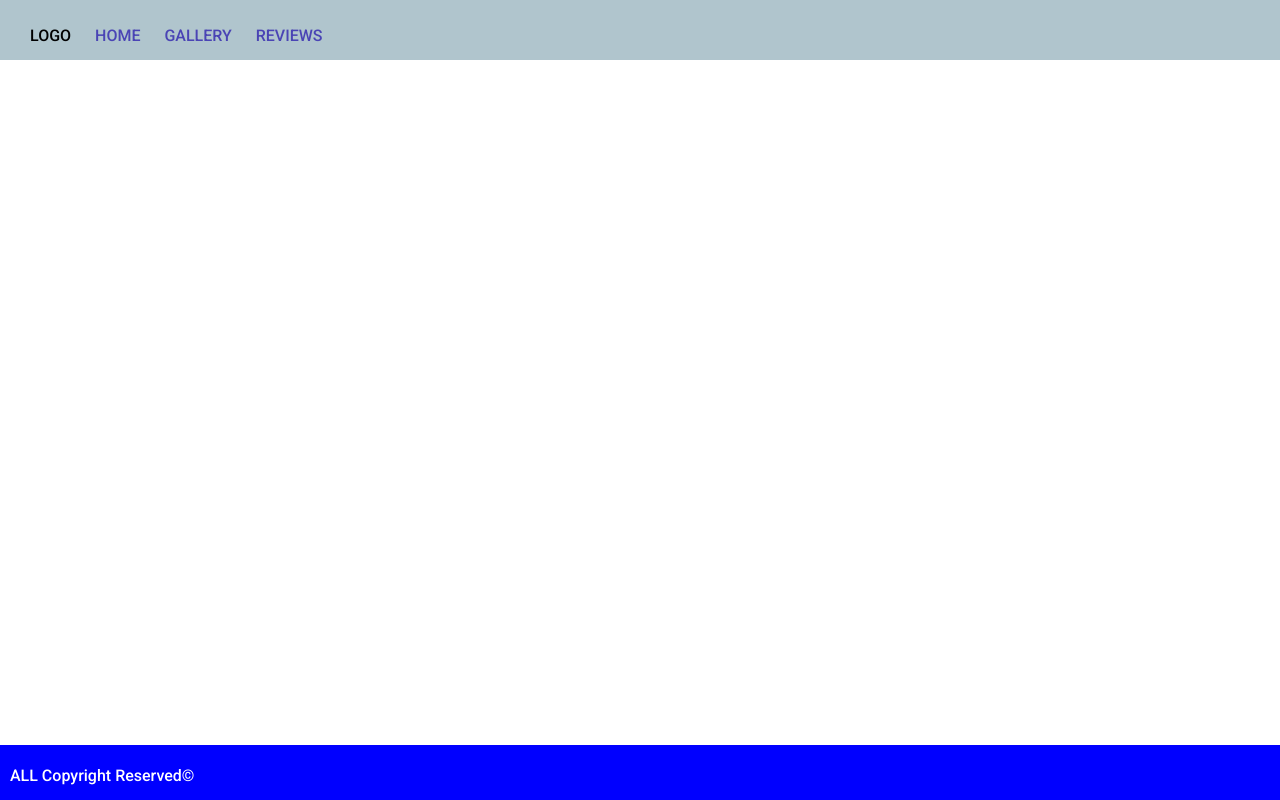
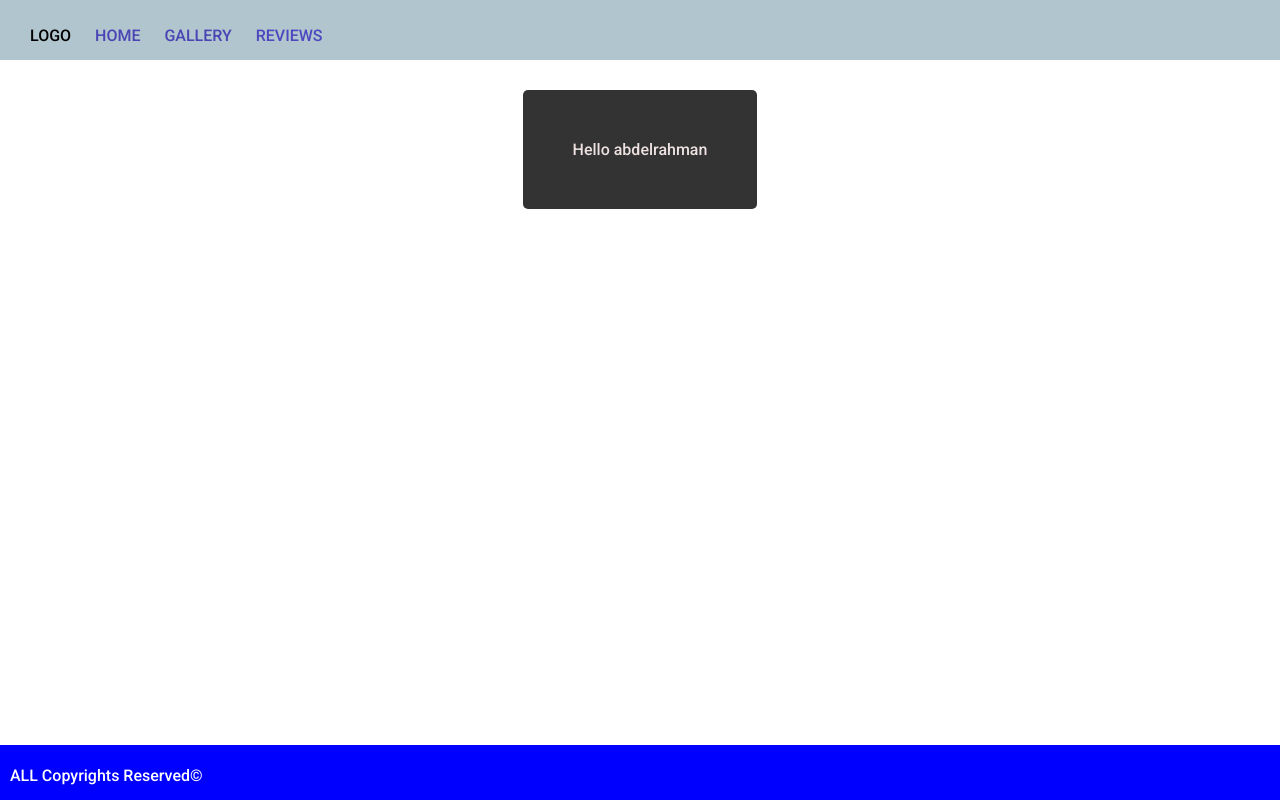
Before and after one commit to abdelrahmanaly22/project, a plain HTML site: page index.html in a window 1280 px wide. Both pictures are taken after typing "Sample", "Sample" into the empty fields and a click on the button "submit". Drawn offline with Linux system fonts and the light colour scheme.

Commit message:
css added

```diff
--- a/index.html
+++ b/index.html
@@ -62,7 +62,7 @@
     </main>
     <footer>
         <p id="rrr">
-            ALL Copyright Reserved&copy;
+            ALL Copyrights Reserved&copy;
         </p>
 
     </footer>
--- a/main.js
+++ b/main.js
@@ -1,3 +1,4 @@
+let body = document.body;
 let form = document.getElementsByClassName('color-p');
 let submit32 = document.getElementById('submit32');
 
--- a/stylesheet.css
+++ b/stylesheet.css
@@ -127,15 +127,16 @@ a {
 }
 
 #eee3 {
-    color: rgba(43, 29, 173, 0.77);
+    color: rgba(48, 33, 187, 0.77);
 }
 
 .card {
     background-color: #333;
-    color: #fff;
+    color: #ede1e1;
     padding: 50px;
     border-radius: 5px;
     transition: 0.3s;
+    margin-top: 70px;
 }
 
 .hide {
```
